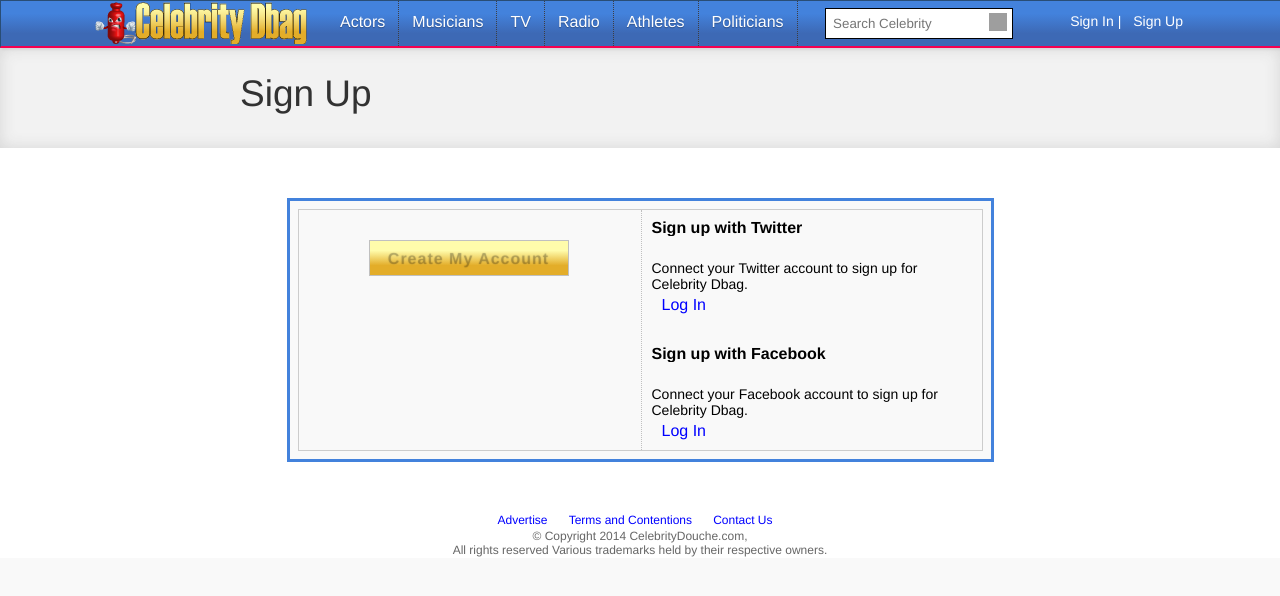
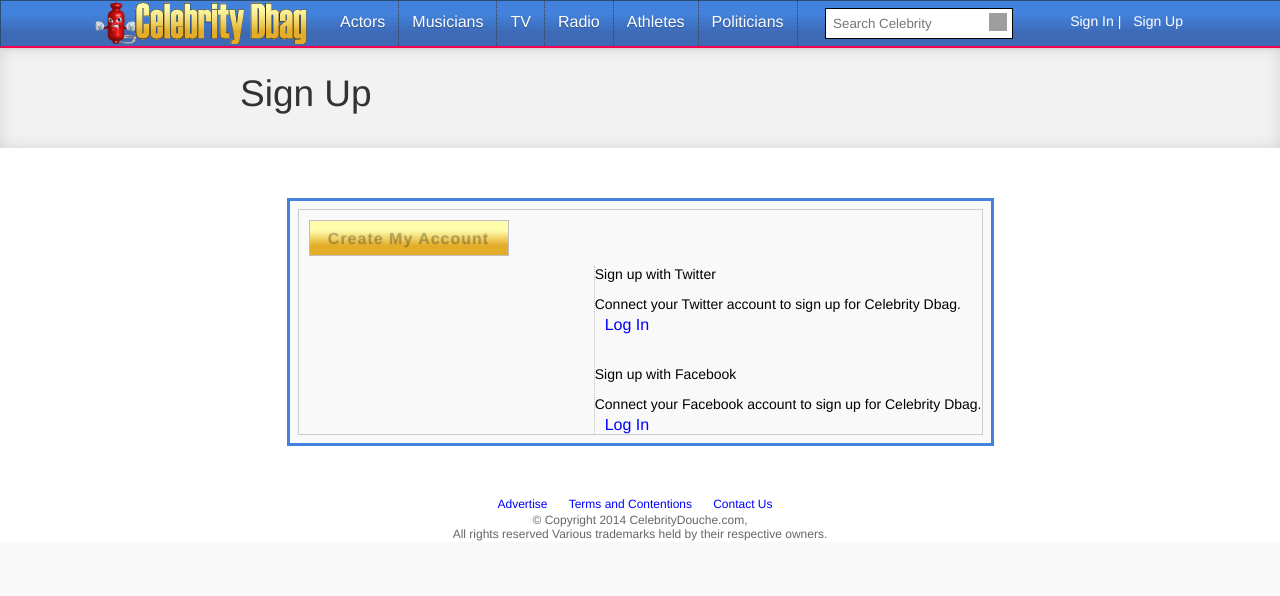
Before and after one commit to CelebrityDoughe/celebrity, a Django app: template templates/userena/signup_form.html in a window 1280 px wide. Shown: the top 596 px of the page. Run offline with Django 3.2, Linux system fonts and the light colour scheme; the template is opened without the code that fills it, so the values that code supplies are empty; parts of the project's set-up code (start-up, migrations or seed data) failed here and were passed over; grey boxes are pictures that could not be loaded.

Commit message:
Update signup_form.html

```diff
--- a/templates/userena/signup_form.html
+++ b/templates/userena/signup_form.html
@@ -16,37 +16,37 @@
             <form method="post">
                 {% csrf_token %}
                 {% if form.errors %}
-                <p>Please correct the following fields:</p>
+                <div class="errors-header">Please correct the following fields:</div>
                 {% endif %}
 
                 {% for field in form %}
                     <div class="row">
                         {% if field.errors %}
-                            <p class="errors">
+                            <div class="errors">
                                 {{ field.errors}}
-                            </p>
+                            </div>
                         {% endif %}
-                        <label class="hidden-label" for="user_{{ field.name }}">{{ field.field.label }}</label>
-                        <p>
+                        <!--<label class="hidden-label" for="user_{{ field.name }}">{{ field.field.label }}</label>-->
+                        <div>
                             <label for="id_{{ field.name }}"{% if field.errors %} class="error"{% endif %}>{{ field.field.label }}:</label>
                             {{ field }}
-                        </p>
+                        </div>
                     </div>
                 {% endfor %}
 
-                <div class="align-right">
+                <div class="align-left">
                     <input class="button font-19 font-strong color-primary" type="submit" name="yt0" value="Create My Account">
                 </div>
             </form>
         </div>
 
         <div class="right split-left">
-            <div class="form">
+            <div class="sign_up_right">
                 <div class="social_sign">
-                    <div class="header">
+                    <div class="social_sign_header">
                         Sign up with Twitter
                     </div>
-                    <div class="content">
+                    <div class="social_sign_body">
                         <p>
                             Connect your Twitter account to sign up for Celebrity Dbag.
                         </p>
@@ -58,10 +58,10 @@
                 <br>
                 <br>
                 <div class="social_sign">
-                    <div class="header">
+                    <div class="social_sign_header">
                         Sign up with Facebook
                     </div>
-                    <div class="content">
+                    <div class="social_sign_body">
                         <p>
                             Connect your Facebook account to sign up for Celebrity Dbag.
                         </p>
```
